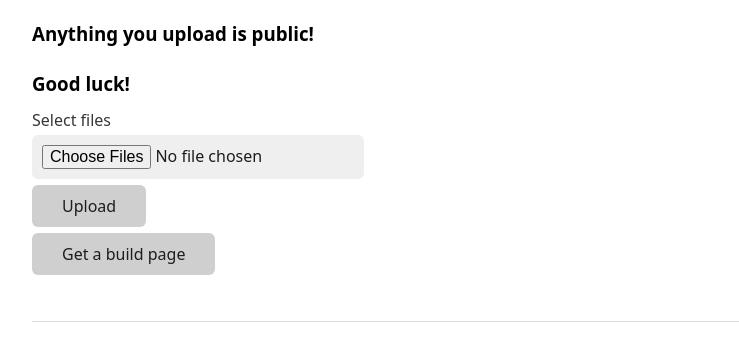
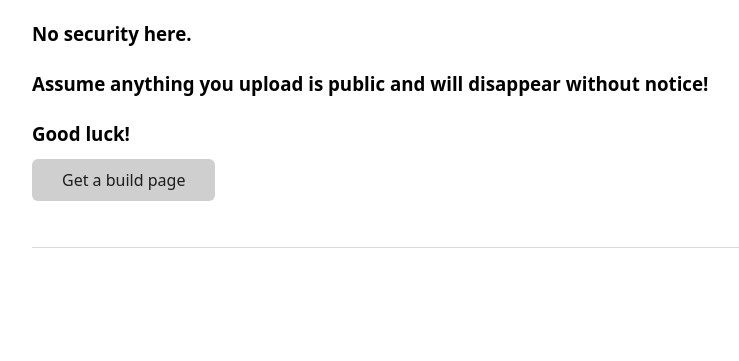
Before and after one commit to maksut/web_builder, a plain HTML site: page resources/public/index.html in a window 1280 px wide. Shown: the part 61-422 px from the top of the page, without its empty margins (208-947 px from the left). Drawn offline with nearby package versions, Linux system fonts and the light colour scheme.

Commit message:
build file get

```diff
--- a/resources/public/index.html
+++ b/resources/public/index.html
@@ -3,36 +3,21 @@
 <head>
     <meta charset="UTF-8">
     <meta name="viewport" content="width=device-width, initial-scale=1.0">
-    <title>htmx test</title>
+    <title>raylib web build tool</title>
     <link rel="stylesheet" href="https://cdn.jsdelivr.net/npm/water.css@2/out/water.css">
 </head>
 <body>
     <header>
       <h2>raylib web build tool</h2>
     </header>
-    <!-- nav>
-        <ul>
-            <li><a href="#">Home</a></li>
-            <li><a href="#">About</a></li>
-            <li><a href="#">Services</a></li>
-            <li><a href="#">Contact</a></li>
-        </ul>
-    </nav -->
     <main>
-      <h3>Anything you upload is public!</h3>
+      <h3>No security here.</h3>
+      <h3>Assume anything you upload is public and will disappear without notice!</h3>
       <h3>Good luck!</h3>
-      <form enctype="multipart/form-data" action="/upload" method="post">
-        <div class="input-group">
-          <label for="file">Select files</label>
-          <input id="file" type="file" name="file" multiple/>
-        </div>
-        <button type="submit">Upload</button>
-      </form>
 
       <form enctype="multipart/form-data" action="/b" method="post">
         <button type="submit">Get a build page</button>
       </form>
-
     </main>
     <footer>
     </footer>
```
Also changed, not shown: 3 other files.
